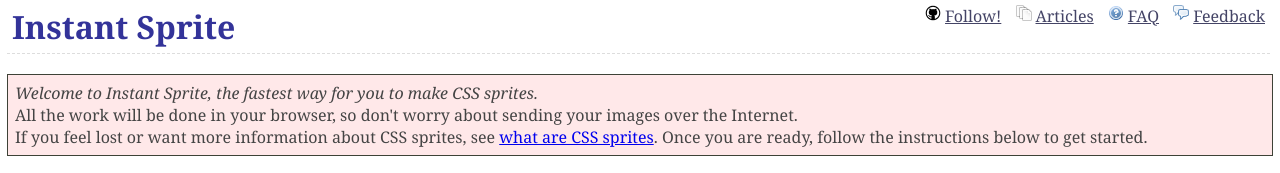
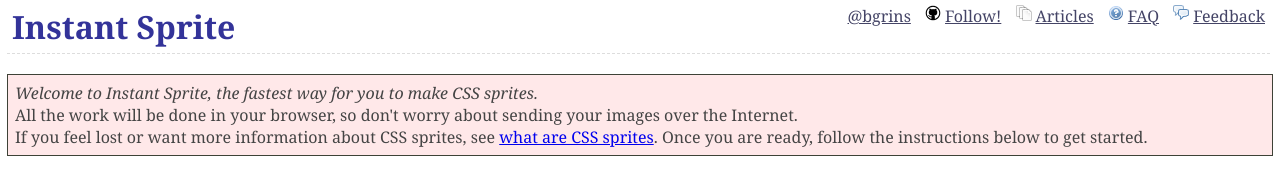
Before and after one commit to bgrins/InstantSprite, a Jekyll site: the page site/index.html, which Jekyll copies as it is, in a window 1280 px wide. Shown: the top 173 px of the page. Built offline with Jekyll 4.4.1, drawn with Linux system fonts in a browser that asks for light colours; Markdown is read by kramdown in place of the engine named in the settings.

Commit message:
add twitter link

```diff
--- a/site/index.html
+++ b/site/index.html
@@ -19,6 +19,7 @@
 <header>
 <h1><a href='http://instantsprite.com'>Instant Sprite</a></h1>
 <div class='links'>
+<a href='http://twitter.com/bgrins'>@bgrins</a>
 <a class='icon github' target='_blank' href='http://github.com/bgrins/InstantSprite/' title='Follow the project to be notified of changes, and discuss possible features and issues.'>Follow!</a>
 <a class='icon page_white_stack' href='articles/'>Articles</a>
 <a class='icon help' href='faq/'>FAQ</a>
```
